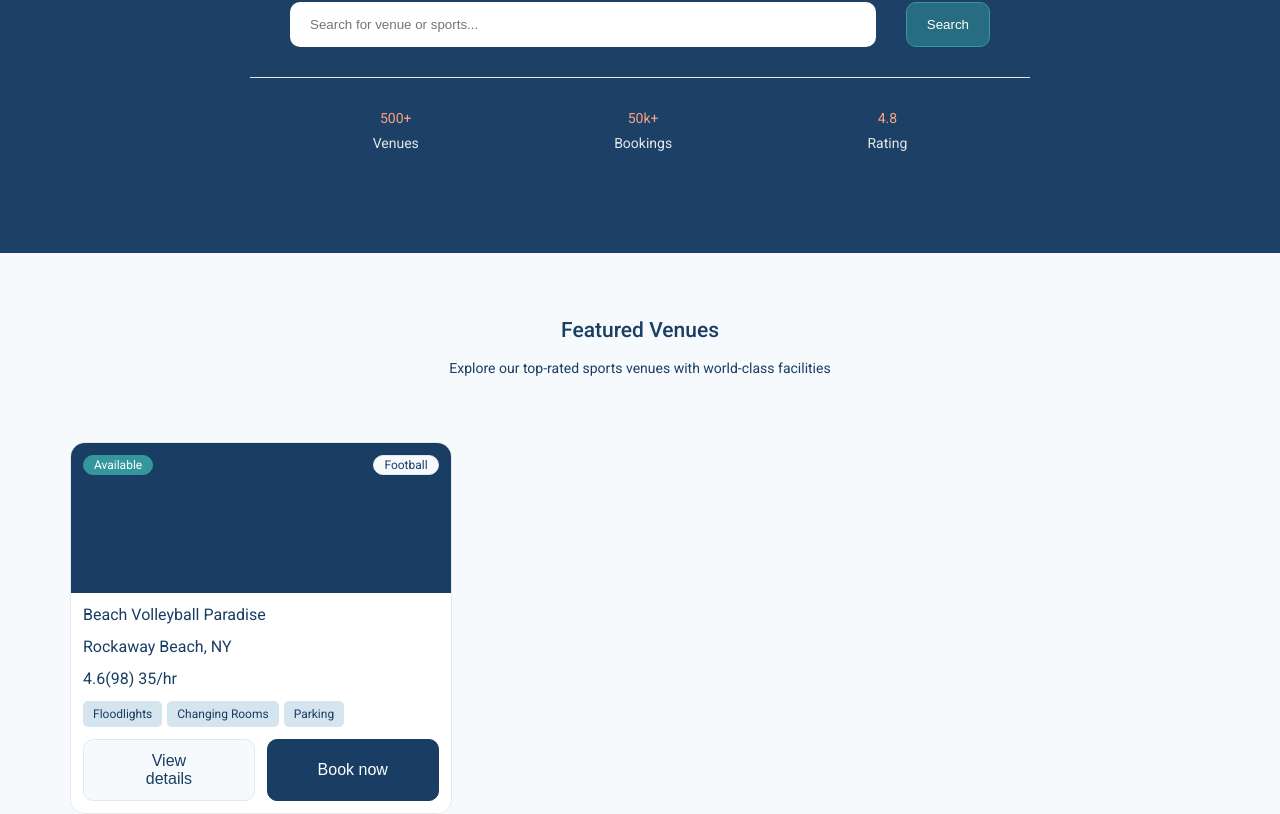
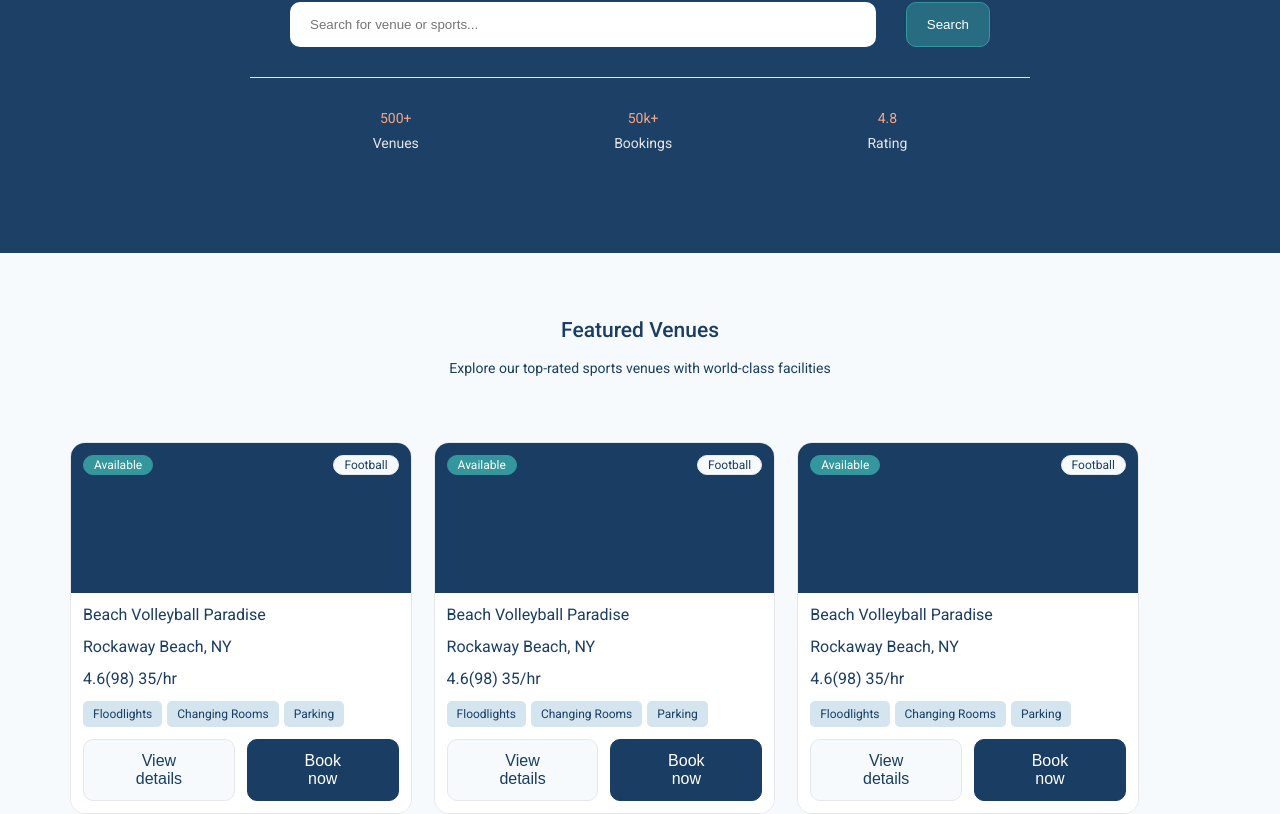
Before and after one commit to DionisPascaru/admin-angular, an Angular app: page / in a window 1280 px wide. Shown: the part 387-1201 px from the top of the page. Built offline with nearby package versions, Linux system fonts and the light colour scheme.

Commit message:
Add mapping of venues

```diff
--- a/src/app/components/venues/card/venue-card.component.scss
+++ b/src/app/components/venues/card/venue-card.component.scss
@@ -1,7 +1,7 @@
 @use 'colors' as *;
 
 .ve-venue-card {
-  width: 33.3%;
+  width: 100%;
   border: 1px solid $color-primary-grey;
   border-radius: 15px;
   position: relative;
--- a/src/app/components/venues/card/venue-card.component.ts
+++ b/src/app/components/venues/card/venue-card.component.ts
@@ -1,4 +1,5 @@
-import {Component} from "@angular/core";
+import {Component, Input, OnInit} from "@angular/core";
+import {VenueCardInterface} from "./venue-card.interface";
 
 @Component({
   selector: 'venue-card-component',
@@ -6,6 +7,11 @@ import {Component} from "@angular/core";
   templateUrl: 'venue-card.component.html',
   styleUrl: 'venue-card.component.scss',
 })
-export class VenueCardComponent {
+export class VenueCardComponent implements OnInit{
+  @Input({required: true}) venue!: VenueCardInterface;
 
+  public ngOnInit(): void
+  {
+    console.log(this.venue);
+  }
 }
--- a/src/app/views/home/venues/venues.component.html
+++ b/src/app/views/home/venues/venues.component.html
@@ -4,6 +4,12 @@
       <h2>Featured Venues</h2>
       <p>Explore our top-rated sports venues with world-class facilities</p>
     </div>
-    <venue-card-component></venue-card-component>
+    <div class="ve-venues-grid-list">
+      @for (venue of venues; track venue.id) {
+        <div class="ve-venues-grid-list-item">
+          <venue-card-component [venue]="venue"></venue-card-component>
+        </div>
+      }
+    </div>
   </div>
 </div>
--- a/src/app/views/home/venues/venues.component.scss
+++ b/src/app/views/home/venues/venues.component.scss
@@ -1,4 +1,6 @@
 @use "colors" as *;
+@use "breakpoints" as *;
+
 .ve-venues {
   background-color: $color-primary-light;
 
@@ -15,4 +17,21 @@
       color: $color-text-dark;
     }
   }
+
+  &-grid-list {
+    display: flex;
+    flex-wrap: wrap;
+    gap: 1.5rem;
+
+    &-item {
+      width: 100%;
+
+      @include respond(md) {
+        width: calc(50% - 1.5rem);
+      }
+      @include respond(lg) {
+        width: calc(33.3% - 2.5rem);
+      }
+    }
+  }
 }
--- a/src/app/views/home/venues/venues.component.ts
+++ b/src/app/views/home/venues/venues.component.ts
@@ -6,10 +6,35 @@ import {VenueCardComponent} from "../../../components/venues/card/venue-card.com
   standalone: true,
   templateUrl: 'venues.component.html',
   imports: [
-    VenueCardComponent
+    VenueCardComponent,
   ],
   styleUrl: 'venues.component.scss'
 })
 export class VenuesComponent {
-
+  public venues = [
+    {
+      id: 1,
+      title: 'Beach Volleyball Paradise',
+      address: 'Rockaway Beach, NY',
+      tags: ['Floodlights', 'Changing Rooms', 'Parking'],
+      category: 'Football',
+      status: 'Available',
+    },
+    {
+      id: 2,
+      title: 'Beach Volleyball Paradise',
+      address: 'Rockaway Beach, NY',
+      tags: ['Floodlights', 'Changing Rooms', 'Parking'],
+      category: 'Football',
+      status: 'Available',
+    },
+    {
+      id: 3,
+      title: 'Beach Volleyball Paradise',
+      address: 'Rockaway Beach, NY',
+      tags: ['Floodlights', 'Changing Rooms', 'Parking'],
+      category: 'Football',
+      status: 'Available',
+    },
+  ];
 }
```
Also changed, not shown: src/app/components/venues/card/venue-card.interface.ts (added, +8 -0 lines).
